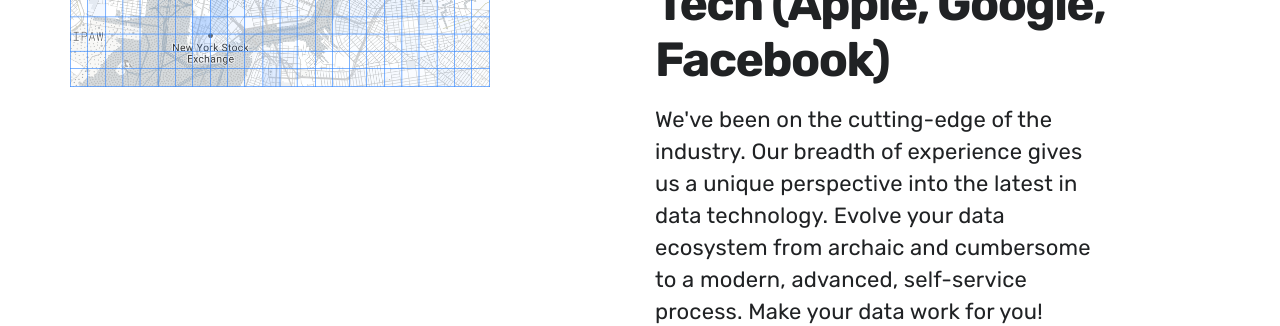
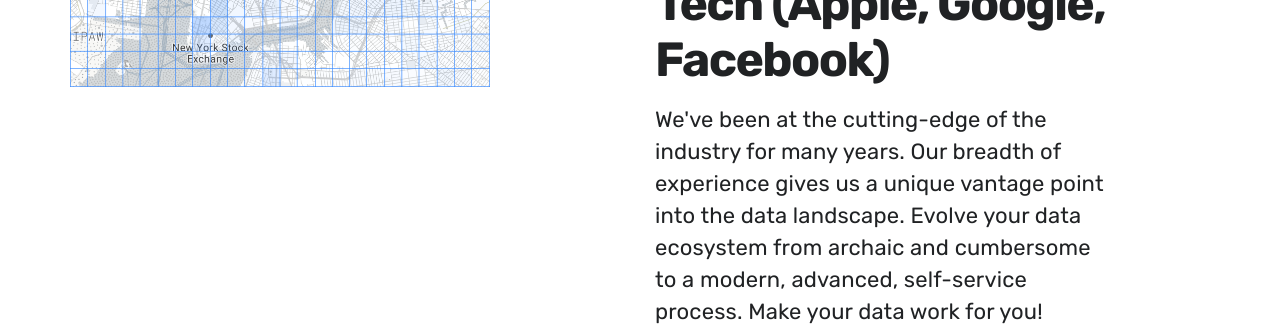
Before and after one commit to fluentindata/site, a Jekyll site: the page built from index.html, in a window 1280 px wide. Shown: the part 1062-1388 px from the top of the page. Built offline with Jekyll 4.4.1, drawn with Linux system fonts in a browser that asks for light colours; nearby versions of some CDN libraries.

Commit message:
change content

```diff
--- a/_includes/section__about.html
+++ b/_includes/section__about.html
@@ -12,7 +12,7 @@
 
     <div class="about__content">
       <h2 class="title">We're a team of senior data engineers with several years of experience in Big Tech (Apple, Google, Facebook)</h2>
-      <p class="subtitle subtitle--light">We've been on the cutting-edge of the industry. Our breadth of experience gives us a unique perspective into the latest in data technology. Evolve your data ecosystem from archaic and cumbersome to a modern, advanced, self-service process. Make your data work for you!</p>
+      <p class="subtitle subtitle--light">We've been at the cutting-edge of the industry for many years. Our breadth of experience gives us a unique vantage point into the data landscape. Evolve your data ecosystem from archaic and cumbersome to a modern, advanced, self-service process. Make your data work for you!</p>
       <a href="#" class="cta button--fill contact-trigger js-contact">How can we help you?</a>
     </div>
   </div>
```
